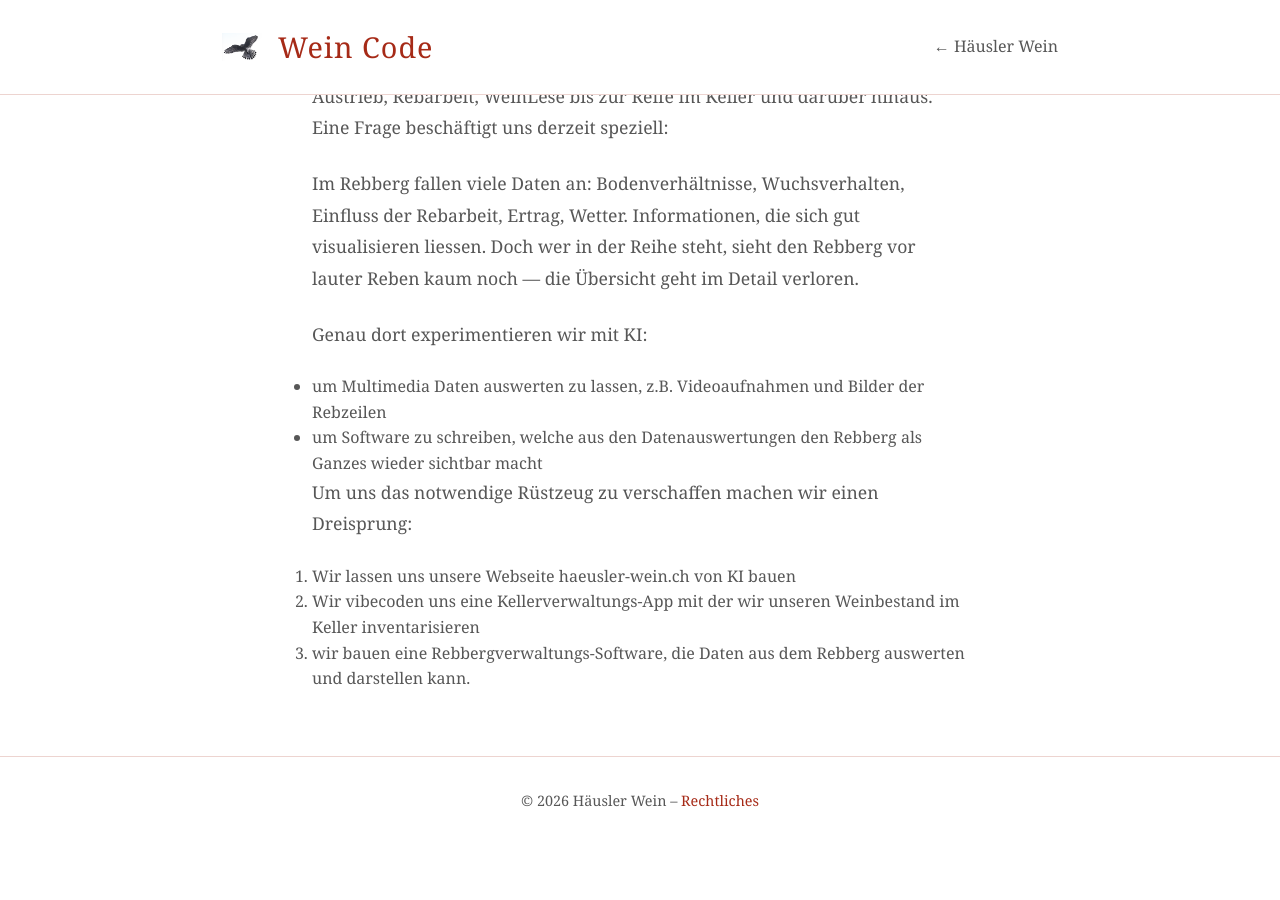
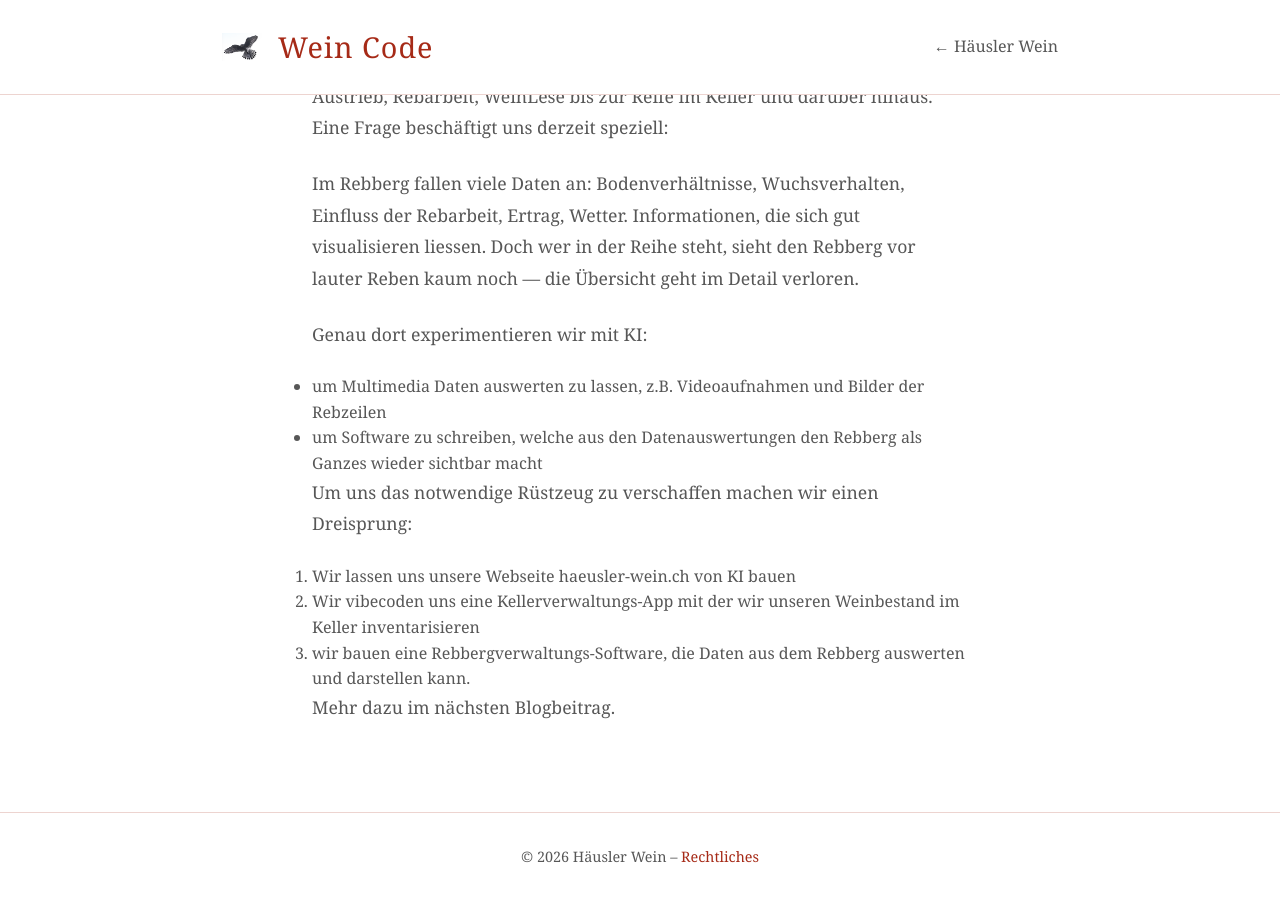
Before and after one commit to github-rha/blog.haeusler-wein, a Jekyll site: the page built from _posts/2026-05-08-willkommen.md, in a window 1280 px wide and 900 px high, scrolled down 1016 px. Built offline with Jekyll 4.4.1, drawn with Linux system fonts in a browser that asks for light colours; before the commit the page ends 1860 px from its top, so only the background shows below that.

Commit message:
addendum

```diff
--- a/_posts/2026-05-08-willkommen.md
+++ b/_posts/2026-05-08-willkommen.md
@@ -24,3 +24,5 @@ Um uns das notwendige Rüstzeug zu verschaffen machen wir einen Dreisprung:
 1. Wir lassen uns unsere Webseite haeusler-wein.ch von KI bauen
 2. Wir vibecoden uns eine Kellerverwaltungs-App mit der wir unseren Weinbestand im Keller inventarisieren
 3. wir bauen eine Rebbergverwaltungs-Software, die Daten aus dem Rebberg auswerten und darstellen kann.
+
+Mehr dazu im nächsten Blogbeitrag.
```
